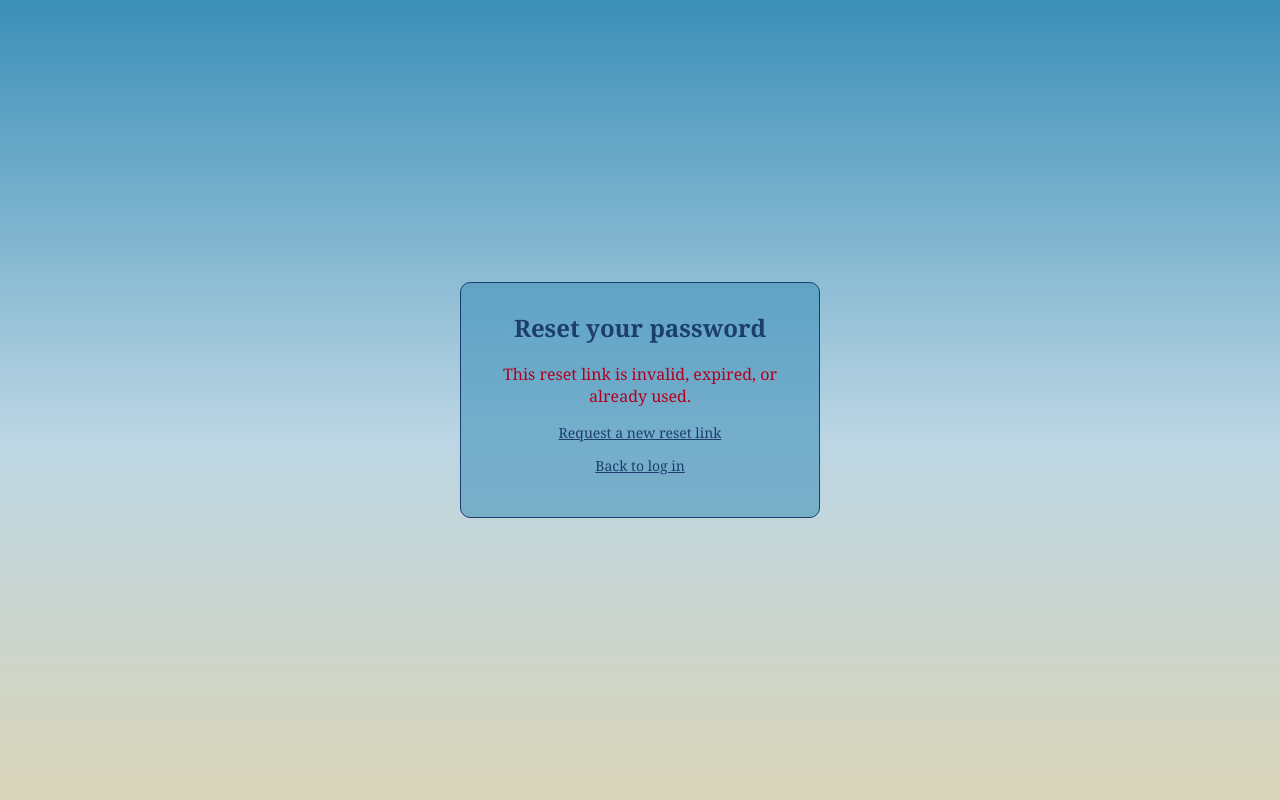
After one commit to vinci404/mdce-finals, a Flask app: page /reset-password/1 in a window 1280 px wide. The commit adds this page. Run offline with Flask 3, Linux system fonts and the light colour scheme; data that the repository does not hold is empty.

Commit message:
Connect forgot password to reset email flow

```diff
--- a/app.py
+++ b/app.py
@@ -1,4 +1,6 @@
 import re
+import hashlib
+import secrets
 import json
 from urllib.error import HTTPError, URLError
 from urllib.request import Request, urlopen
@@ -20,6 +22,11 @@ try:
     from secrets_config import SECRET_KEY, REGISTRATION_CODE
 except ImportError:
     SECRET_KEY, REGISTRATION_CODE = "dev-only-key", None
+
+try:
+    from secrets_config import APP_BASE_URL
+except ImportError:
+    APP_BASE_URL = ""
 
 try:
     from secrets_config import APPS_SCRIPT_EMAIL_URL, APPS_SCRIPT_EMAIL_SECRET
@@ -127,9 +134,163 @@ def login():
         remembered = email
     return render_template("login.html", error=error, remembered=remembered)
 
-@app.route("/forgot-password")
+@app.route("/forgot-password", methods=["GET", "POST"])
 def forgot_password():
-    return render_template("forgot_password.html")
+    message = None
+
+    if request.method == "POST":
+        message = "If an account with that email exists, a reset link will be sent."
+        email = request.form.get("email", "").strip().lower()
+
+        if email and APP_BASE_URL:
+            db = get_db()
+            cur = db.cursor(dictionary=True, buffered=True)
+
+            try:
+                cur.execute("SELECT id FROM admin WHERE email = %s", (email,))
+                admin = cur.fetchone()
+
+                if admin:
+                    cur.execute("""
+                        SELECT id
+                        FROM password_reset_tokens
+                        WHERE admin_id = %s
+                          AND created_at > NOW() - INTERVAL 5 MINUTE
+                        LIMIT 1
+                    """, (admin["id"],))
+                    recent_request = cur.fetchone()
+
+                    if not recent_request:
+                        cur.execute("""
+                            UPDATE password_reset_tokens
+                            SET used_at = NOW()
+                            WHERE admin_id = %s AND used_at IS NULL
+                        """, (admin["id"],))
+
+                        token = secrets.token_urlsafe(32)
+                        token_hash = hashlib.sha256(
+                            token.encode("utf-8")
+                        ).hexdigest()
+                        expires_at = datetime.now() + timedelta(minutes=30)
+
+                        cur.execute("""
+                            INSERT INTO password_reset_tokens
+                                (admin_id, token_hash, expires_at)
+                            VALUES (%s, %s, %s)
+                        """, (admin["id"], token_hash, expires_at))
+                        db.commit()
+
+                        reset_url = (
+                            APP_BASE_URL.rstrip("/")
+                            + url_for("reset_password", token=token)
+                        )
+
+                        body = (
+                            "A password reset was requested for your "
+                            "MDCE FleetHub account.\n\n"
+                            f"Open this link within 30 minutes:\n{reset_url}\n\n"
+                            "If you did not request this, ignore this email."
+                        )
+                        html_body = (
+                            "<p>A password reset was requested for your "
+                            "MDCE FleetHub account.</p>"
+                            f'<p><a href="{reset_url}">Reset your password</a>'
+                            " (link expires in 30 minutes).</p>"
+                            "<p>If you did not request this, ignore this email.</p>"
+                        )
+
+                        sent, _ = send_apps_script_email(
+                            email,
+                            "MDCE FleetHub password reset",
+                            body,
+                            html_body,
+                        )
+
+                        if not sent:
+                            cur.execute("""
+                                UPDATE password_reset_tokens
+                                SET used_at = NOW()
+                                WHERE token_hash = %s
+                            """, (token_hash,))
+                            db.commit()
+            finally:
+                cur.close()
+                db.close()
+
+    return render_template("forgot_password.html", message=message)
+
+@app.route("/reset-password/<token>", methods=["GET", "POST"])
+def reset_password(token):
+    token_hash = hashlib.sha256(token.encode("utf-8")).hexdigest()
+    db = get_db()
+    cur = db.cursor(dictionary=True, buffered=True)
+    errors = []
+
+    try:
+        cur.execute("""
+            SELECT id, admin_id
+            FROM password_reset_tokens
+            WHERE token_hash = %s
+              AND used_at IS NULL
+              AND expires_at > NOW()
+        """, (token_hash,))
+        reset = cur.fetchone()
+
+        if not reset:
+            return render_template(
+                "reset_password.html",
+                token_valid=False,
+                errors=[]
+            )
+
+        if request.method == "POST":
+            password = request.form.get("password", "")
+            confirm_password = request.form.get("confirm_password", "")
+
+            errors = validate_password(password)
+
+            if password != confirm_password:
+                errors.append("Passwords do not match.")
+
+            if not errors:
+                cur.execute("""
+                    UPDATE password_reset_tokens
+                    SET used_at = NOW()
+                    WHERE id = %s
+                      AND used_at IS NULL
+                      AND expires_at > NOW()
+                """, (reset["id"],))
+
+                if cur.rowcount != 1:
+                    db.rollback()
+                    return render_template(
+                        "reset_password.html",
+                        token_valid=False,
+                        errors=[]
+                    )
+
+                cur.execute("""
+                    UPDATE admin
+                    SET password = %s
+                    WHERE id = %s
+                """, (
+                    generate_password_hash(password),
+                    reset["admin_id"]
+                ))
+                db.commit()
+
+                session.clear()
+                flash("Password reset. Please log in with your new password.")
+                return redirect(url_for("login"))
+
+        return render_template(
+            "reset_password.html",
+            token_valid=True,
+            errors=errors
+        )
+    finally:
+        cur.close()
+        db.close()
 
 @app.route("/dashboard")
 @login_required
--- /dev/null
+++ b/templates/reset_password.html
@@ -0,0 +1,58 @@
+{% extends "base.html" %}
+{% block title %}Reset password - MDCE FleetHub{% endblock %}
+{% block public %}
+<div class="login-page">
+  <div class="login-card">
+    <h2>Reset your password</h2>
+
+    {% if token_valid %}
+    <p class="center">Choose a new password for your account.</p>
+
+    <form method="POST">
+      <label for="password">New password</label>
+      <input
+        type="password"
+        id="password"
+        name="password"
+        minlength="6"
+        maxlength="20"
+        autocomplete="new-password"
+        required
+      />
+
+      <label for="confirm-password">Confirm new password</label>
+      <input
+        type="password"
+        id="confirm-password"
+        name="confirm_password"
+        minlength="6"
+        maxlength="20"
+        autocomplete="new-password"
+        required
+      />
+
+      {% if errors %}
+      <ul class="error-list">
+        {% for error in errors %}
+        <li>{{ error }}</li>
+        {% endfor %}
+      </ul>
+      {% endif %}
+
+      <button class="btn" type="submit">Save new password</button>
+    </form>
+    {% else %}
+    <p class="error">
+      This reset link is invalid, expired, or already used.
+    </p>
+    <p class="center">
+      <a href="{{ url_for('forgot_password') }}">Request a new reset link</a>
+    </p>
+    {% endif %}
+
+    <p class="center">
+      <a href="{{ url_for('login') }}">Back to log in</a>
+    </p>
+  </div>
+</div>
+{% endblock %}
```
Also changed, not shown: templates/forgot_password.html (+10 -6 lines).
